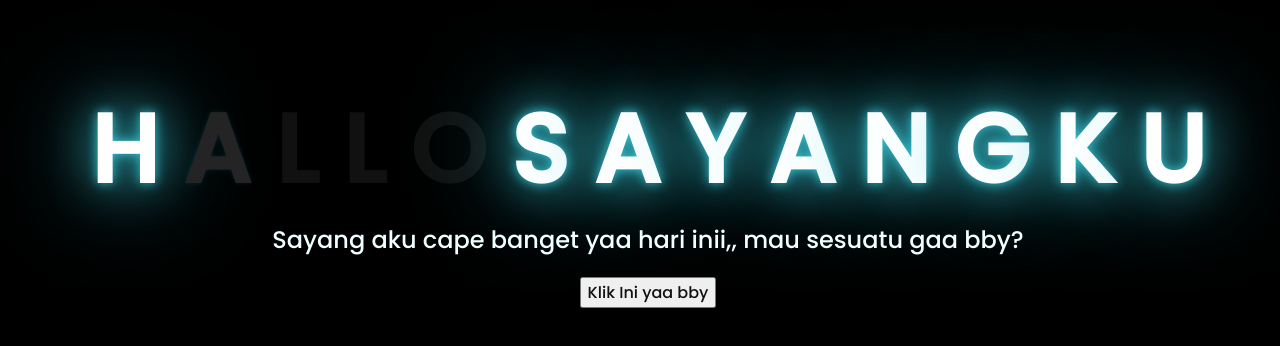
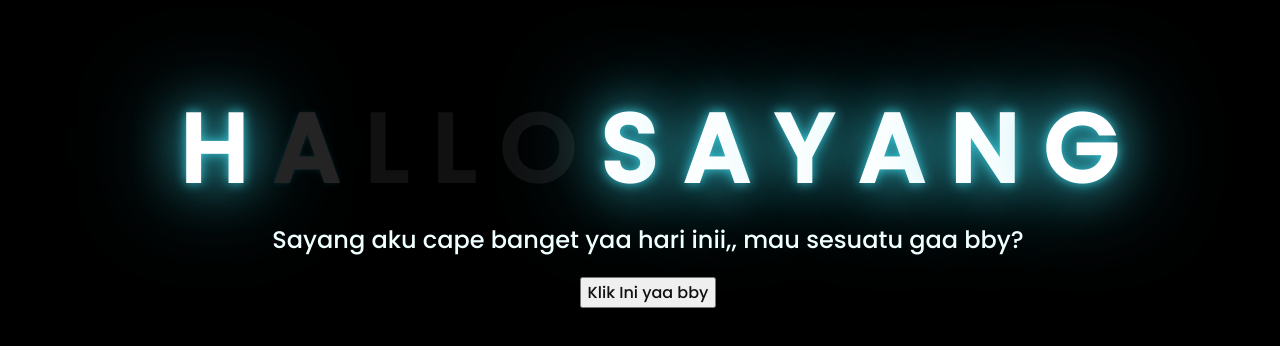
Before and after one commit to edgar112-web/bbysemangat, a plain HTML site: page index.html in a window 1280 px wide. Shown: the part 216-562 px from the top of the page. Drawn offline with Linux system fonts and the light colour scheme.

Commit message:
Update index.html

```diff
--- a/index.html
+++ b/index.html
@@ -22,8 +22,7 @@
         <span>A</span>
         <span>N</span>
         <span>G</span>
-        <span>K</span>
-        <span>U</span>
+
     </div>
     <div class="description">
         <span>Sayang aku cape banget yaa hari inii,, mau sesuatu gaa bby?</span>
```
